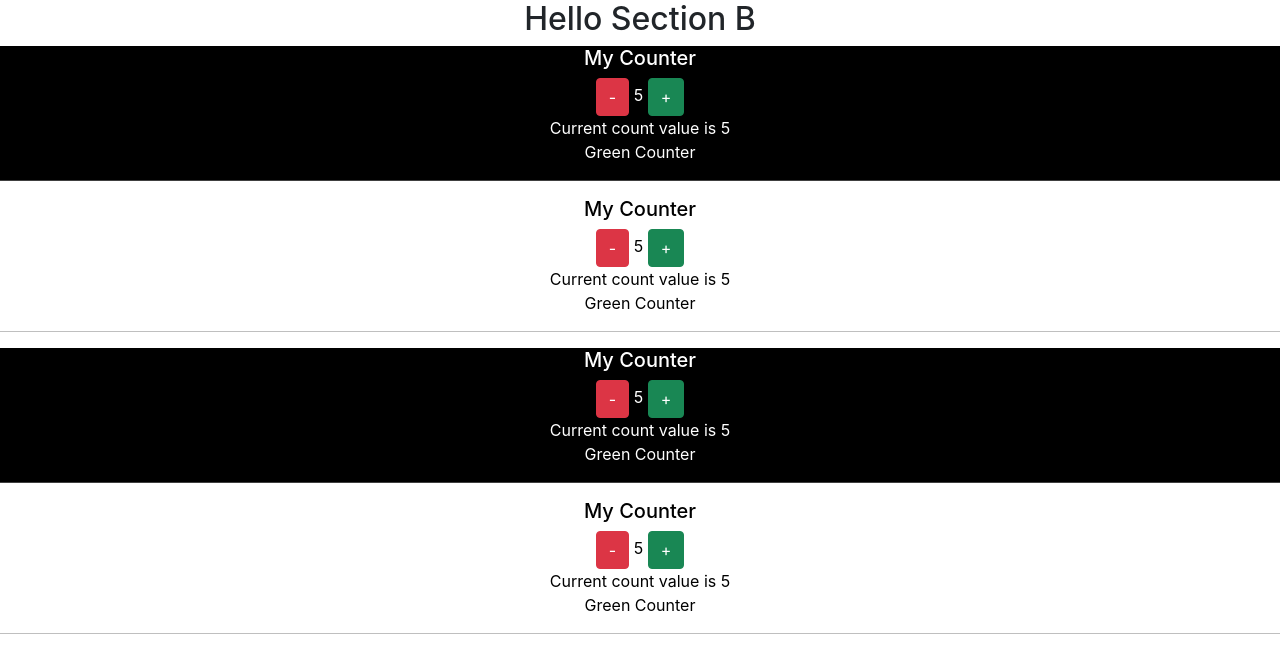
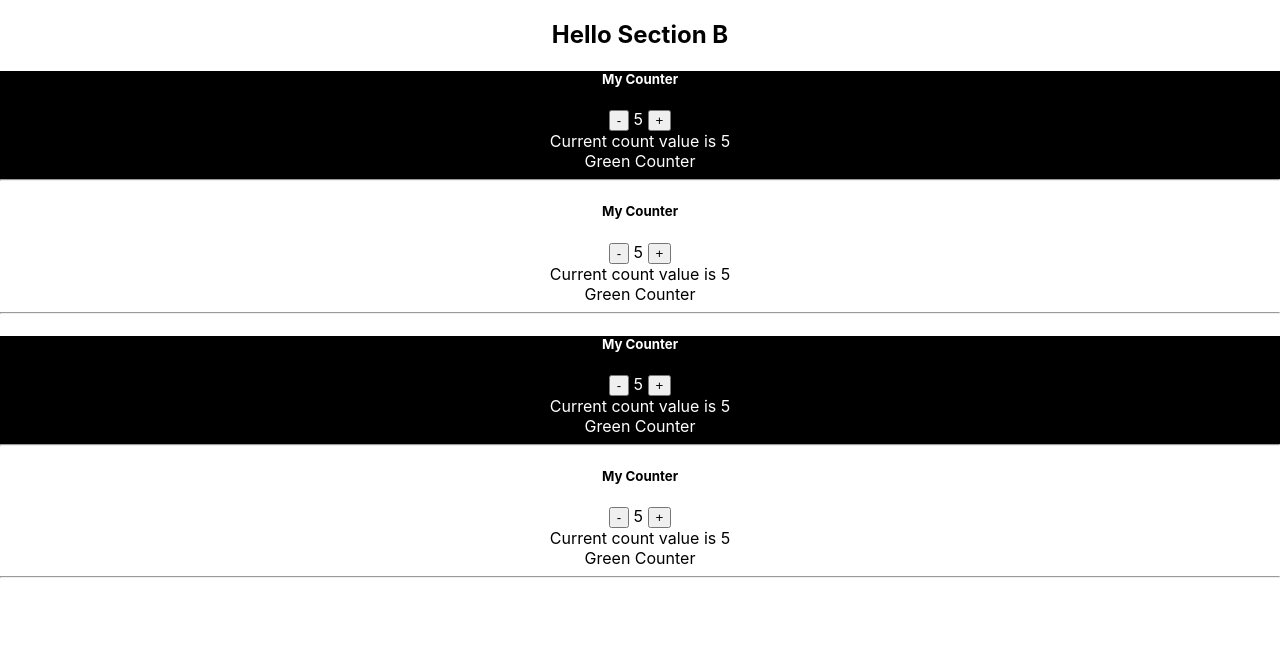
Before and after one commit to RanaMoizHaider/react-practice, a React (Create React App) app: page / in a window 1280 px wide. Shown: the top 650 px of the page. Built offline with nearby package versions, Linux system fonts and the light colour scheme.

Commit message:
Removed Bootstrap and installed MUI

```diff
--- a/package.json
+++ b/package.json
@@ -3,6 +3,7 @@
   "version": "0.1.0",
   "private": true,
   "dependencies": {
+    "@mui/material": "^5.0.6",
     "@testing-library/jest-dom": "^5.15.0",
     "@testing-library/react": "^11.2.7",
     "@testing-library/user-event": "^12.8.3",
--- a/public/index.html
+++ b/public/index.html
@@ -24,12 +24,6 @@
       work correctly both with client-side routing and a non-root public URL.
       Learn how to configure a non-root public URL by running `npm run build`.
     -->
-    <link
-      href="https://cdn.jsdelivr.net/npm/bootstrap@5.1.3/dist/css/bootstrap.min.css"
-      rel="stylesheet"
-      integrity="sha384-1BmE4kWBq78iYhFldvKuhfTAU6auU8tT94WrHftjDbrCEXSU1oBoqyl2QvZ6jIW3"
-      crossorigin="anonymous"
-    />
     <title>React App</title>
   </head>
   <body>
--- a/src/components/examples/Counter.jsx
+++ b/src/components/examples/Counter.jsx
@@ -23,7 +23,7 @@ const Counter = (props) => {
         <div style={{color:isLight?"black":"white", backgroundColor:isLight?"white":"black"}}>
         {/* <div> */}
             <h5>My Counter</h5>
-            <button onClick={countDown} className='btn btn-danger'>-</button> {count} <button onClick={countUp} className='btn btn-success'>+</button> <br />
+            <button onClick={countDown}>-</button> {count} <button onClick={countUp}>+</button> <br />
             Current count value is {count}
             {count < 5 && <div>Count is in dangerous state.</div>}
             {count < 5 ? <div>Red Counter</div> : <div>Green Counter</div>}
```
Also changed, not shown: 1 other file (tests, documents, lock files or other folders).
